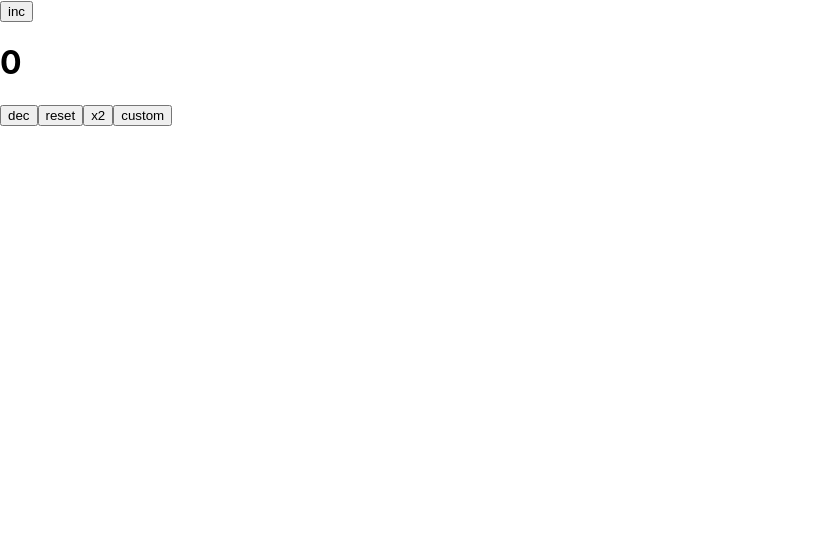
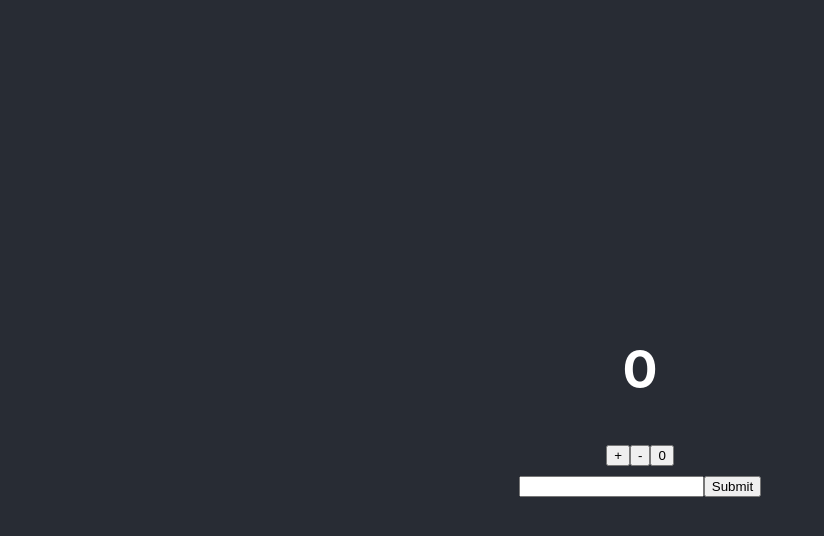
Before and after one commit to yuriichajka/first-react, a React (Create React App) app: page / in a window 1280 px wide. Shown: the top 536 px of the page, without its empty margins (0-824 px from the left). Built offline with nearby package versions, Linux system fonts and the light colour scheme.

Commit message:
redux homework part 2.1

```diff
--- a/src/App.js
+++ b/src/App.js
@@ -1,61 +1,74 @@
-import {useSelector, useDispatch} from "react-redux";
-
-const SomeNestedChildComponent = () => {
-
-    const counter = useSelector(({counterValue}) => counterValue);
-    console.log(counter)
-
-
-    return (
-        <div>
-            <h1>{counter}</h1>
-
-        </div>
-    )
-}
+import './App.css';
+import {useDispatch, useSelector} from "react-redux";
+import {useState} from "react";
 
 
 const SomeChildComponent = () => {
+    const counter = useSelector((state) => state.counterValue);
+
+    console.log(counter);
+
+    const dispatch = useDispatch()
+
+    let [formState, setFormState] = useState({newNum: ''});
+
+    function onSubmit(e) {
+        console.log(e.target.newNum.value);
+        e.preventDefault()
+        console.log(formState)
+    }
+
+    function onChange (e) {
+        setFormState(e.target.value)
+        console.log(e.target.value);
+    }
 
     return (
-       <div>
-           <SomeNestedChildComponent/>
-       </div>
-    )
-}
-
-function App() {
-    const dispatch = useDispatch()
-
-
-    return (
+        <form onSubmit={onSubmit}>
+            <header className="App-header">
+                <h1>{counter}</h1>
                 <div>
                     <button onClick={() => {
                         dispatch({type: 'INC'})
-            }}>inc</button>
-
-            <SomeChildComponent/>
-
+                    }
+                    }>+
+                    </button>
                     <button onClick={() => {
                         dispatch({type: 'DEC'})
-            }}>dec</button>
-
+                    }
+                    }>-
+                    </button>
                     <button onClick={() => {
-                dispatch({type: 'RES'})
-            }}>reset</button>
-
+                        dispatch({type: 'RESET'})
+                    }
+                    }>0
+                    </button>
+                </div>
+                <div>
+                    <input type="number" name={"newNum"} value={formState.newNum} onChange={onChange}/>
                     <button onClick={() => {
-                dispatch({type: 'X2'})
-            }}>x2</button>
-
-            <button onClick={() => {
-                dispatch({type: 'CUSTOM', payload: '52'})
-            }}>custom</button>
+                        dispatch({
+                            type: 'USER-CHOICE',
+                            payload: formState
+                        })
+                    }}>Submit</button>
 
                 </div>
+
+            </header>
+        </form>
     )
 }
 
 
 
+function App() {
+    return (
+        <div className="App">
+            <SomeChildComponent/>
+
+        </div>
+    );
+}
+
 export default App;
--- a/src/index.js
+++ b/src/index.js
@@ -3,7 +3,6 @@ import ReactDOM from 'react-dom';
 import './index.css';
 import App from './App';
 import reportWebVitals from './reportWebVitals';
-
 import {createStore} from "redux";
 import {Provider} from "react-redux";
 
@@ -11,10 +10,7 @@ const initialState = {
     counterValue: 0
 }
 
-const counterReduser = (state = initialState, action) => {
-
-    console.log({action, state})
-
+const counterReducer = (state = initialState, action) => {
     switch (action.type) {
         case 'INC': {
             return {...state, counterValue: state.counterValue + 1};
@@ -22,45 +18,27 @@ const counterReduser = (state = initialState, action) => {
         case 'DEC': {
             return {...state, counterValue: state.counterValue - 1};
         }
-        case 'RES': {
+        case 'RESET': {
             return {...state, counterValue: 0};
         }
-        case 'X2': {
-            return {...state, counterValue: state.counterValue * 2};
+        case  'USER-CHOICE': {
+            return {...state, counterValue: state.counterValue + Number(action.payload)}
         }
-        case 'CUSTOM': {
-            return {...state, counterValue: state.counterValue + action.payload};
-        }
-        default: return state;
+        default:
+            return state;
     }
 }
 
-const store = createStore(counterReduser)
-
-// console.log(store)
-//
-// console.log(store.getState())
-
-// store.subscribe(() => {
-//     console.log('from subscribe', store.getState())
-// })
-//
-// store.dispatch({
-//     type: 'INC'
-// })
-
-
+const store = createStore(counterReducer);
 
 ReactDOM.render(
-  <React.StrictMode>
-      <Provider store={store}>
-          <App />
-      </Provider>
-  </React.StrictMode>,
-  document.getElementById('root')
+    <React.StrictMode>
+        <Provider store={store}>
+            <App/>
+        </Provider>
+
+    </React.StrictMode>,
+    document.getElementById('root')
 );
 
-// If you want to start measuring performance in your app, pass a function
-// to log results (for example: reportWebVitals(console.log))
-// or send to an analytics endpoint. Learn more: https://bit.ly/CRA-vitals
 reportWebVitals();
```
Lines whose indentation alone changed are shown as unchanged.
